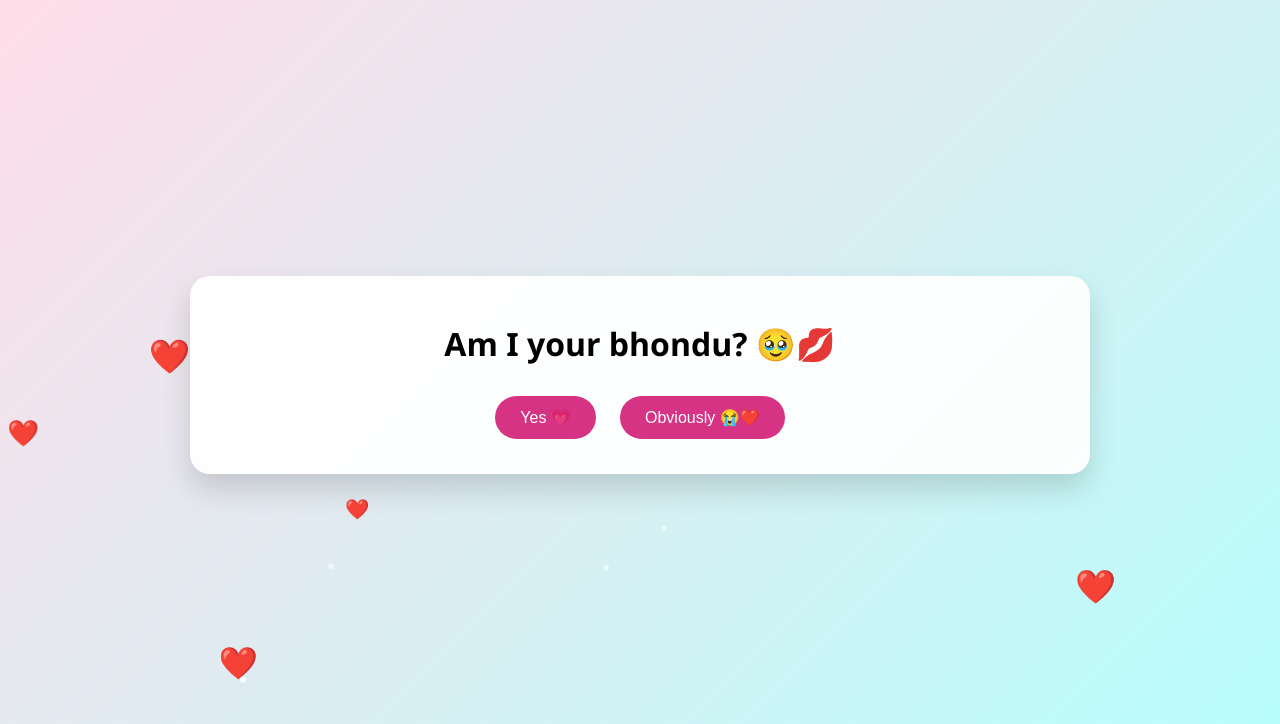
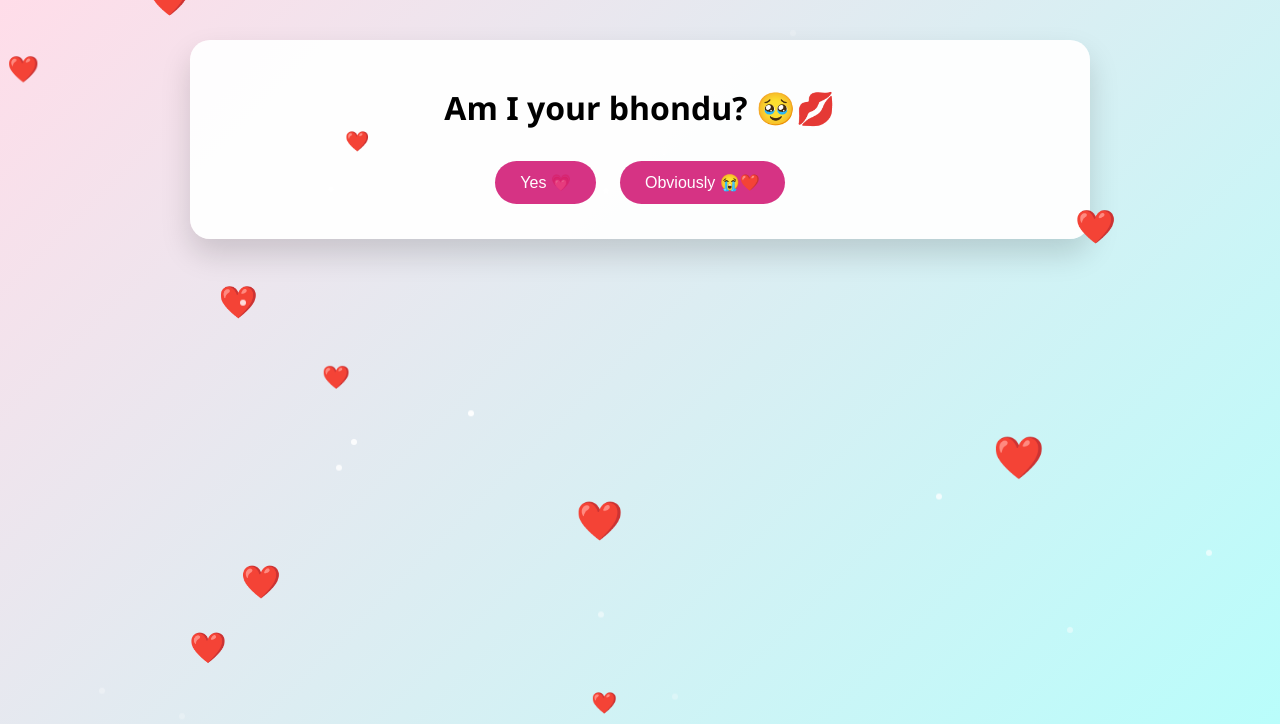
Before and after one commit to gtaand945-art/Happy-new-year-my-loveee, a plain HTML site: page index.html in a window 1280 px wide. Both pictures are taken after a click on the button "Yes 😌". Shown: the top 724 px of the page. Drawn offline with Linux system fonts and the light colour scheme.

Commit message:
index.html

```diff
--- a/index.html
+++ b/index.html
@@ -11,11 +11,12 @@ body{
   background: linear-gradient(135deg,#ffdde9,#b5fffc);
   display:flex;
   justify-content:center;
-  align-items:center;
+  align-items:flex-start;
   min-height:100vh;
   overflow-x:hidden;
   overflow-y:auto;
   position:relative;
+  padding:20px 0;
 }
 
 /* Hearts animation */
@@ -39,8 +40,8 @@ body{
   width:90%;
   text-align:center;
   box-shadow:0 15px 30px rgba(0,0,0,0.15);
-  animation: fadeIn 1s ease;
-  margin-bottom:50px;
+  animation: fadeIn 0.8s ease;
+  margin:20px auto;
 }
 
 button{
@@ -85,7 +86,7 @@ p{font-size:1.05rem; line-height:1.7; text-align:left;}
 </head>
 <body>
 
-<!-- Floating Hearts Container -->
+<!-- Floating Hearts & Sparkles -->
 <div id="hearts"></div>
 <div id="sparkles"></div>
 
@@ -171,21 +172,26 @@ And again… Happy New Year, my love 🥹💋
 Agr mnu zindagi dobaara jeon da mauka mile mai hr waar tere naal jeevanga jasmineeeeee`;
 
 function nextStep(step){
-  document.querySelectorAll('.card').forEach(c=>c.classList.add('hidden'));
+  // Hide all steps
+  for(let i=1;i<=7;i++){
+    document.getElementById('step'+i).classList.add('hidden');
+  }
+  // Show current step
   document.getElementById('step'+step).classList.remove('hidden');
 
-  if(step === 7){
+  // If final step, show message
+  if(step===7){
     typeMessage(fullMessage, document.getElementById('message'), 25);
   }
 }
 
 // Typing effect
 function typeMessage(text, element, speed){
-  element.innerHTML = '';
-  let i = 0;
+  element.innerHTML='';
+  let i=0;
   function typing(){
-    if(i < text.length){
-      element.innerHTML += text.charAt(i);
+    if(i<text.length){
+      element.innerHTML+=text.charAt(i);
       i++;
       setTimeout(typing, speed);
     }
@@ -195,7 +201,7 @@ function typeMessage(text, element, speed){
 
 // Floating hearts
 function createHeart(){
-  const heart = document.createElement('div');
+  const heart=document.createElement('div');
   heart.className='heart';
   heart.style.left=Math.random()*100+'vw';
   heart.style.fontSize=Math.random()*20+15+'px';
@@ -203,7 +209,7 @@ function createHeart(){
   document.body.appendChild(heart);
   setTimeout(()=>heart.remove(),5000);
 }
-setInterval(createHeart, 400);
+setInterval(createHeart,400);
 
 // Sparkles
 function createSparkle(){
@@ -215,7 +221,7 @@ function createSparkle(){
   setTimeout(()=>sparkle.remove(),5000);
 }
 setInterval(createSparkle,300);
+
 </script>
-
 </body>
 </html>
```
